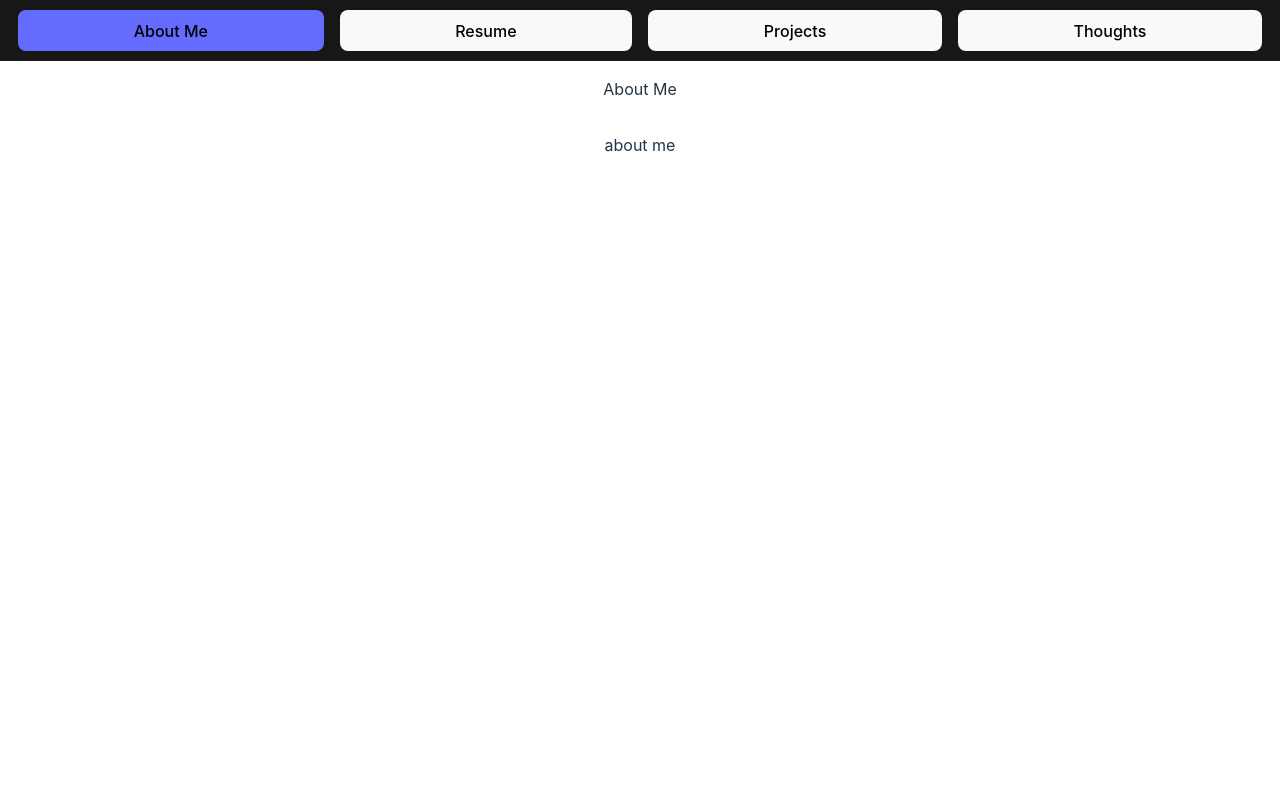
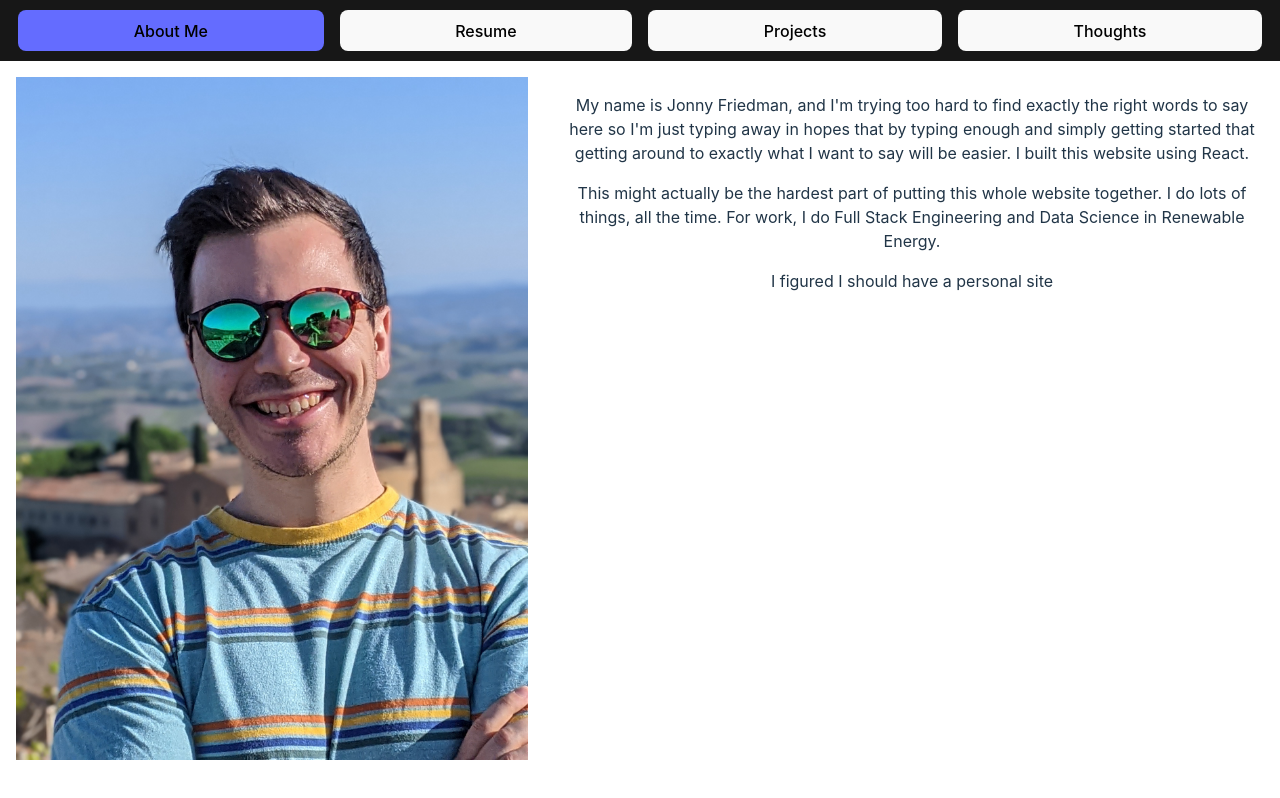
Before and after one commit to jsfriedman/jsfriedman.github.io, a React (Vite) app: page / in a window 1280 px wide. Built offline with nearby package versions, Linux system fonts and the light colour scheme.

Commit message:
writing the about me section

```diff
--- /dev/null
+++ b/src/components/aboutme/AboutMe.css
@@ -0,0 +1,13 @@
+.flexrow {
+    display:flex;
+    flex-direction: row;
+}
+
+.flexrow > * {
+    margin: 16px;
+}
+
+img {
+    width:40%;
+    height:auto;
+}
--- a/src/components/aboutme/AboutMe.tsx
+++ b/src/components/aboutme/AboutMe.tsx
@@ -1,8 +1,19 @@
 import React, { FC } from "react";
+import aboutMePic1 from '../../assets/about_me_1.jpg';
+import './AboutMe.css';
 
 const AboutMe:FC = () => {
     return(
-        <p>about me</p>
+    <div className="flexrow">
+        <img src={aboutMePic1}></img>
+        <div>
+            <p>My name is Jonny Friedman, and I'm trying too hard to find exactly the right words to say here so I'm just typing
+                away in hopes that by typing enough and simply getting started that getting around to exactly what I want to say will be easier.
+                I built this website using React. </p>
+            <p>This might actually be the hardest part of putting this whole website together. I do lots of things, all the time. For work, I do Full Stack Engineering and Data Science in Renewable Energy.</p>
+            <p>I figured I should have a personal site </p>
+        </div>
+    </div>
     )
 };
 
--- a/src/components/body/Body.tsx
+++ b/src/components/body/Body.tsx
@@ -16,7 +16,7 @@ const Body: FC<bodyProps> = ({ activeSection }) => {
                     <img src={birdLogo} width="25%" height="25%"></img>
                 </>
             }
-            {activeSection && <p>{activeSection}</p>}
+            {/* {activeSection && <p>{activeSection}</p>} */}
             {activeSection==='About Me' && <AboutMe/>}
         </div>
     )
```
Also changed, not shown: src/assets/about_me_1.jpg (added).
